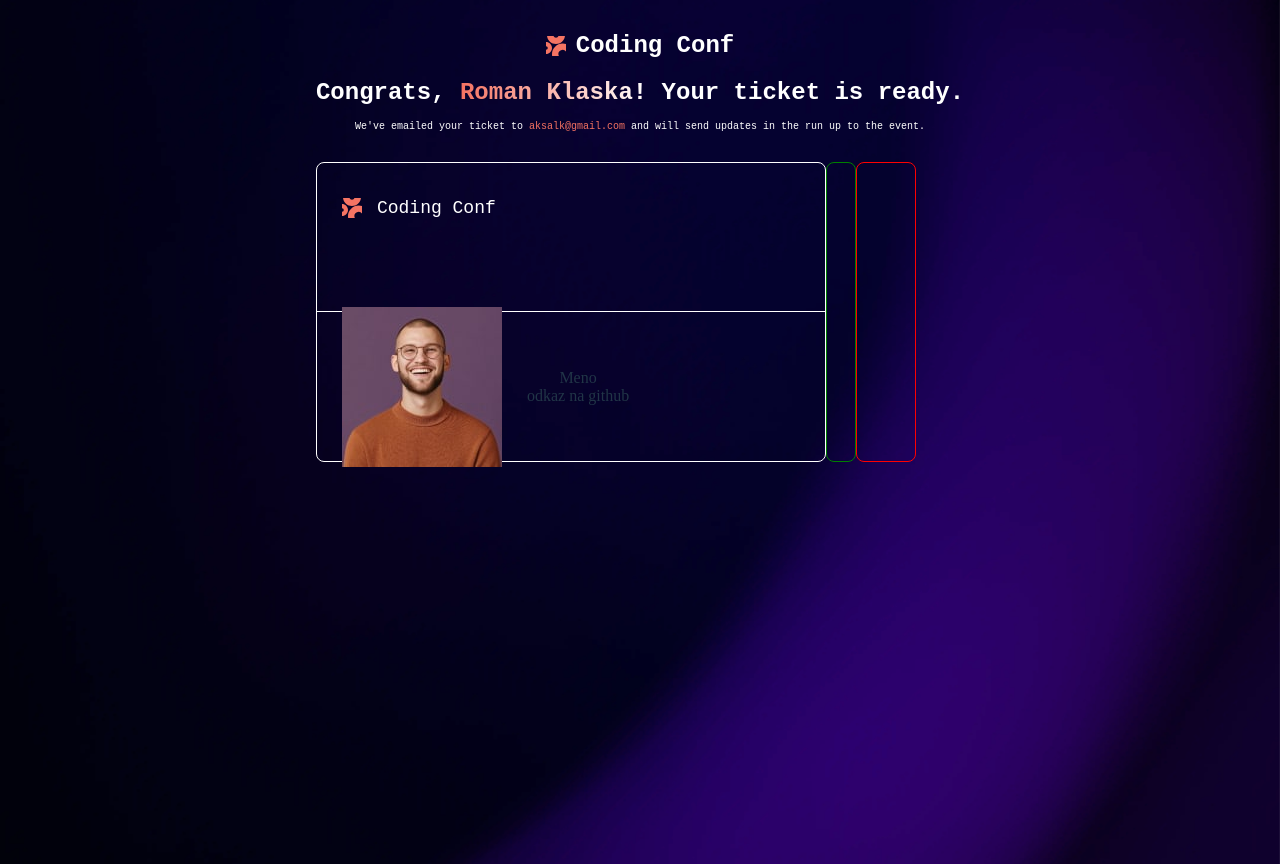
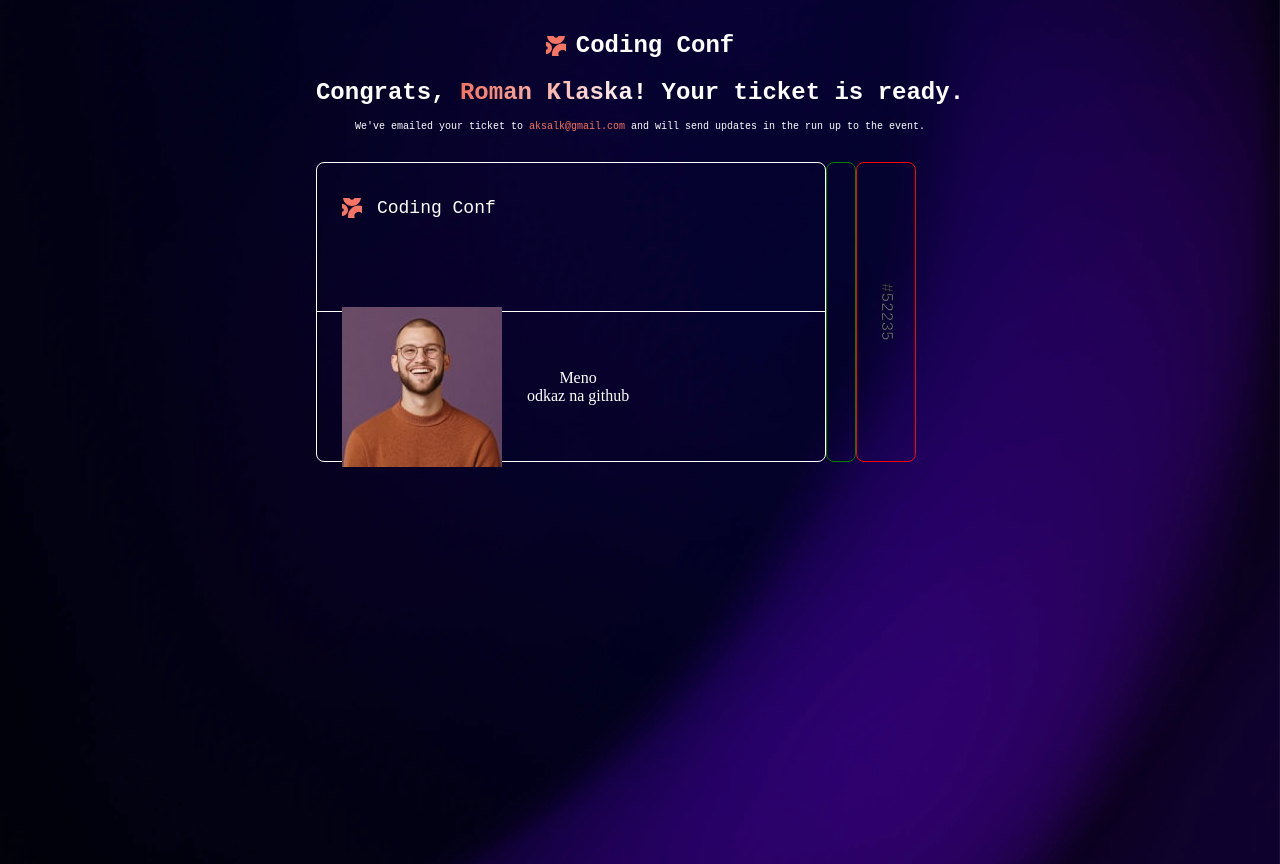
Before and after one commit to imrisko222/conference-ticket-generator, a React (Vite) app: page / in a window 1280 px wide. Built offline with nearby package versions, Linux system fonts and the light colour scheme.

Commit message:
generovanie cisla v tickete a jeho mierne nastylovanie

```diff
--- a/src/App.jsx
+++ b/src/App.jsx
@@ -10,7 +10,7 @@ function App() {
       {/* <Header />
       <HeroSection />
       <Form /> */}
-<TicketComponent />
+      <TicketComponent />
     </section>
   );
 }
--- a/src/components/Ticket/GeneratedTicket/GeneratedTicket.jsx
+++ b/src/components/Ticket/GeneratedTicket/GeneratedTicket.jsx
@@ -1,10 +1,19 @@
 import React from 'react'
+import { useState } from 'react'
 import style from './GeneratedTicket.module.css'
 import Icon from '../../../assets/images/logo-mark.svg'
 import Avatar from '../../../assets/images/image-avatar.jpg'
 
 
 const GeneratedTicket = () => {
+
+  const generatedNumber = () => {
+    const randomNumber = Math.floor(10000 + Math.random() * 90000); // generuje číslo od 10000 do 99999
+    return `#${randomNumber}`;
+  };
+
+  const [ticketNumber] = useState(generatedNumber);
+
   return (
 <div class={style.ticketBorder}>
   <div className={style.partOfTicketOne}>
@@ -13,7 +22,7 @@ const GeneratedTicket = () => {
       <p>Coding Conf</p>
     </div>
     <div className={style.avatarSection}>
-      <img src={Avatar} alt="Conference attendee’s photo" />
+      <img src={Avatar} alt="Conference attendees photo" />
       <div>
         <p>Meno</p>
         <p>odkaz na github</p>
@@ -21,7 +30,9 @@ const GeneratedTicket = () => {
     </div>
   </div>
   <div className={style.partOfTicketTwo}></div>
-  <div className={style.partOfTicketThree}></div>
+  <div className={style.partOfTicketThree}>
+    <p className={style.generatedNumber}>{ticketNumber}</p>
+  </div>
 </div>
   )
 }
--- a/src/components/Ticket/GeneratedTicket/GeneratedTicket.module.css
+++ b/src/components/Ticket/GeneratedTicket/GeneratedTicket.module.css
@@ -37,6 +37,7 @@
     display: flex;
     align-items: center;
     height: 50%;
+    color: white;
 }
 
 .avatarSection > img {
@@ -57,6 +58,10 @@
 }
 
 .partOfTicketThree {
+    display: flex;
+    justify-content: center;
+    align-items: center;
+
     width: 10%;
     height: 100%;
 
@@ -64,3 +69,12 @@
     border-radius: 8px;
 
 }
+
+.generatedNumber {
+    font-family: 'Inconsolata', monospace;
+    color: #8784A5;
+    -webkit-text-stroke: 0.5px black;
+    writing-mode: vertical-lr;
+
+    /* text-orientation: upright; */
+}
```
